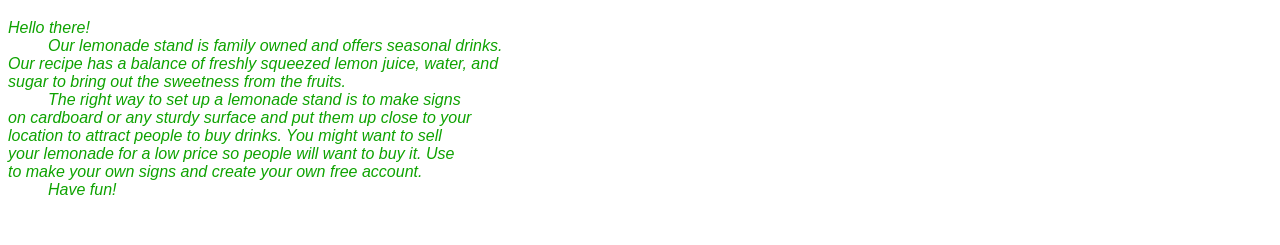
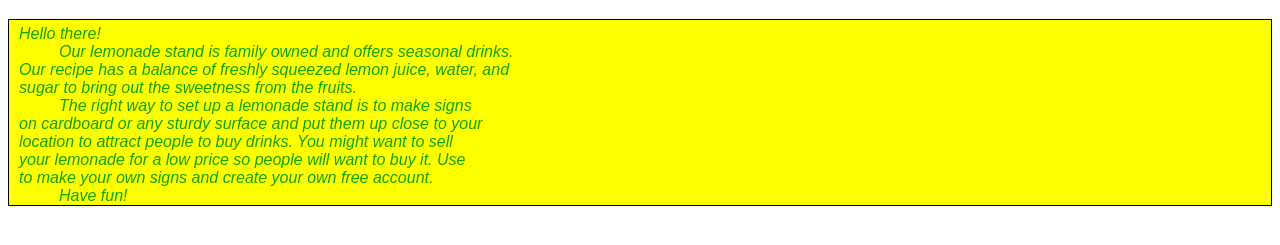
Before and after one commit to Mimicoctopus1/lemondelight.story, a plain HTML site: page index.html in a window 1280 px wide. Shown: the part 87-332 px from the top of the page. Drawn offline with Linux system fonts and the light colour scheme.

Commit message:
Full Story
Added border to story

```diff
--- a/index.html
+++ b/index.html
@@ -63,6 +63,11 @@
         .storyBody {
             font-family: "centaur", fantasy, cursive, serif, sans-serif;
             color: rgba(14, 163, 0);
+            background-color: yellow;
+            border: 1px solid black;
+            padding-left: 10px;
+            padding-right: 10px;
+            padding-top: 5px;
         }
 
     </style>
```
